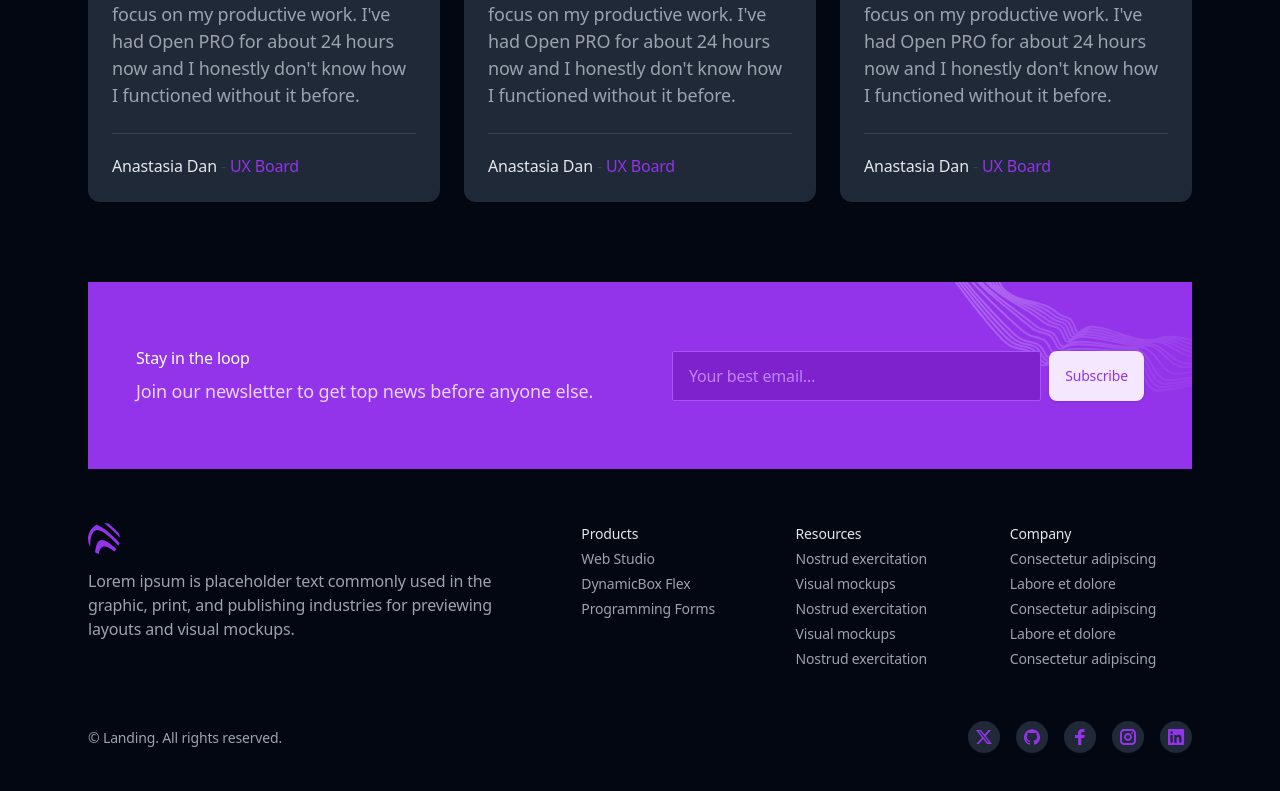
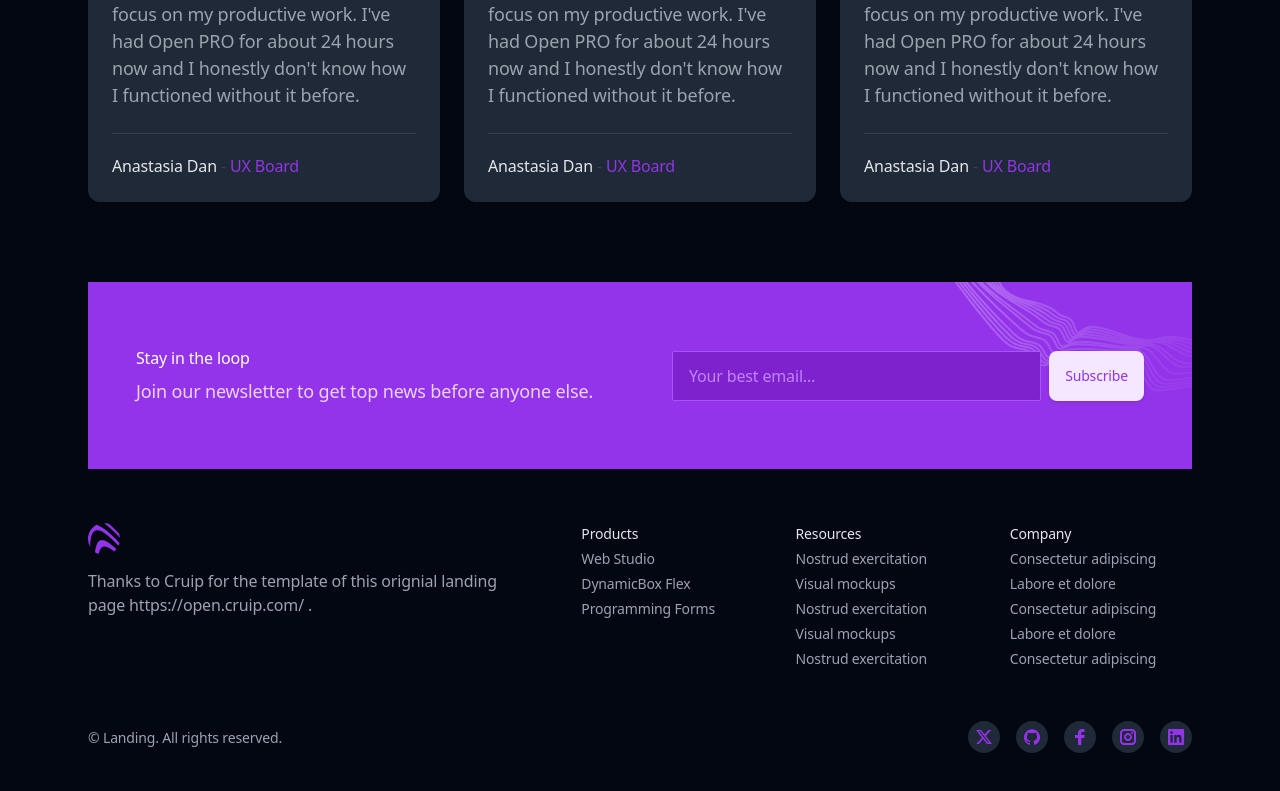
Before and after one commit to guillim/nextjs-boilerplate, a Next.js app: page /landing-page in a window 1280 px wide. Shown: the part 4049-4840 px from the top of the page. Built offline with nearby package versions, Linux system fonts and the light colour scheme; a web font is replaced by a local one.

Commit message:
little text change

```diff
--- a/app/landing-page/components/footer.tsx
+++ b/app/landing-page/components/footer.tsx
@@ -20,7 +20,7 @@ export default function Footer() {
                   </svg>
                 </Link>
               </div>
-              <div className="text-gray-400">Lorem ipsum is placeholder text commonly used in the graphic, print, and publishing industries for previewing layouts and visual mockups.</div>
+              <div className="text-gray-400">Thanks to Cruip for the template of this orignial landing page https://open.cruip.com/ .</div>
             </div>
 
             {/* 2nd, 3rd and 4th blocks */}
```
